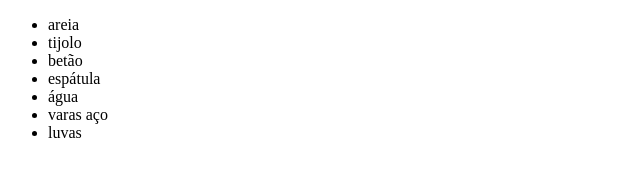
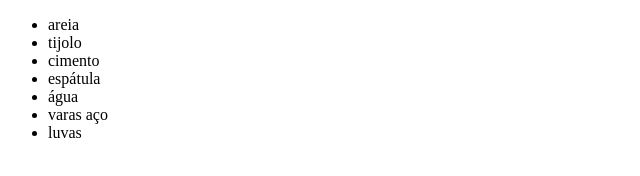
Before and after one commit to HugoAfonso/remote_folder, a plain HTML site: page index.html in a window 1280 px wide. Shown: the full height of the page, 0-640 px from the left. Drawn offline with Linux system fonts and the light colour scheme.

Commit message:
Alterei betão para só cimento

```diff
--- a/index.html
+++ b/index.html
@@ -8,7 +8,7 @@
 		<ul>
 			<li>areia</li>
 			<li>tijolo</li>
-			<li>betão</li>
+			<li>cimento</li>
 			<li>espátula</li>
 			<li>água</li>
 			<li>varas aço</li>
```
